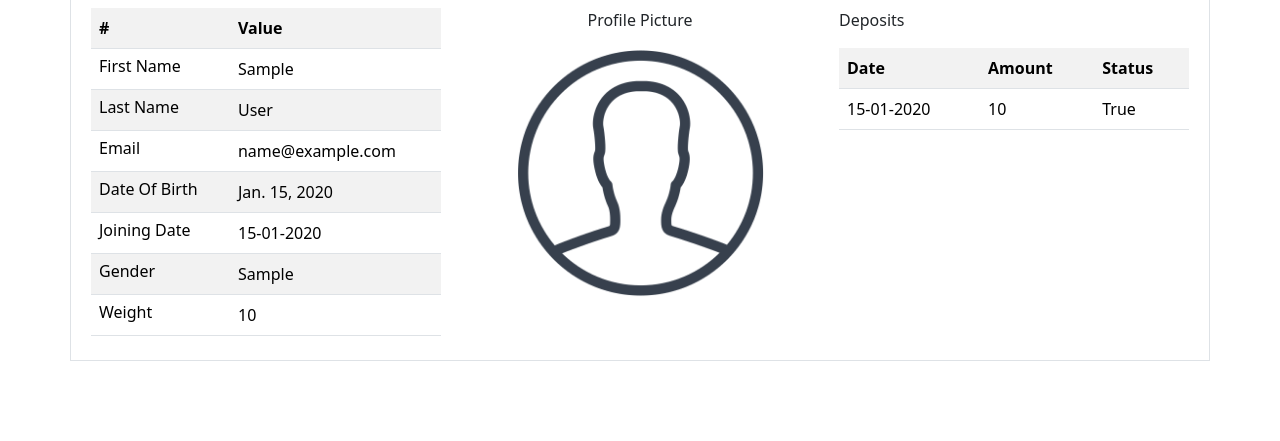
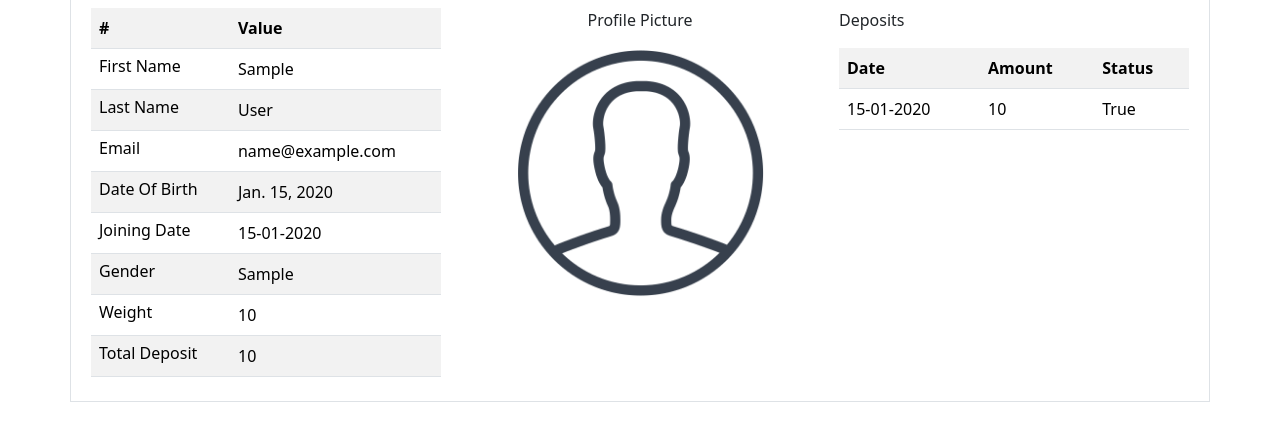
Before and after one commit to coolmindcodes/project_database, a Django app: page /customers/details/1 in a window 1280 px wide. Shown: the part 65-506 px from the top of the page. Run offline with Django 5.2, Linux system fonts and the light colour scheme; tables that the repository leaves empty hold one stand-in row (values such as "Sample post").

Commit message:
Added deposit total

```diff
--- a/sacco/views.py
+++ b/sacco/views.py
@@ -1,5 +1,5 @@
 from django.core.paginator import Paginator, EmptyPage
-from django.db.models import Q
+from django.db.models import Q, Sum
 from django.http import HttpResponse
 from django.shortcuts import render, redirect, get_object_or_404
 
@@ -94,4 +94,5 @@ def deposit(request, customer_id):
 def customer_details(request,customer_id):
     customer = Customer.objects.get(id=customer_id)
     deposits = customer.deposits.all()
-    return render(request, 'details.html', {'customer': customer, 'deposits': deposits})
+    total = Deposit.objects.filter(customer=customer).filter(status=True).aggregate(Sum('amount'))['amount__sum']
+    return render(request, 'details.html', {'customer': customer, 'deposits': deposits, 'total': total})
--- a/templates/details.html
+++ b/templates/details.html
@@ -50,6 +50,11 @@
                        <td class="h6">Weight</td>
                        <td>{{ customer.weight }}</td>
                    </tr>
+
+                   <tr>
+                       <td class="h6">Total Deposit</td>
+                       <td>{{ total }}</td>
+                   </tr>
                </table>
            </div>
            <div class="col-sm-4">
```
